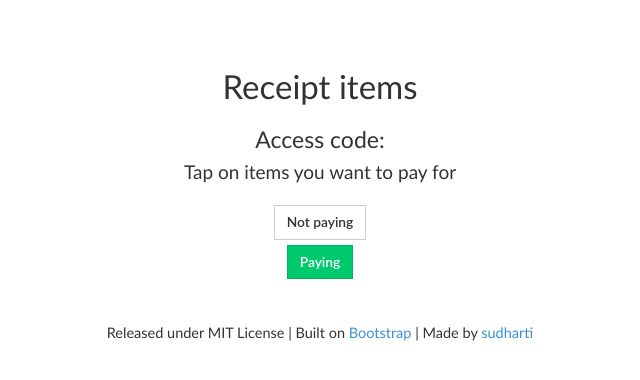
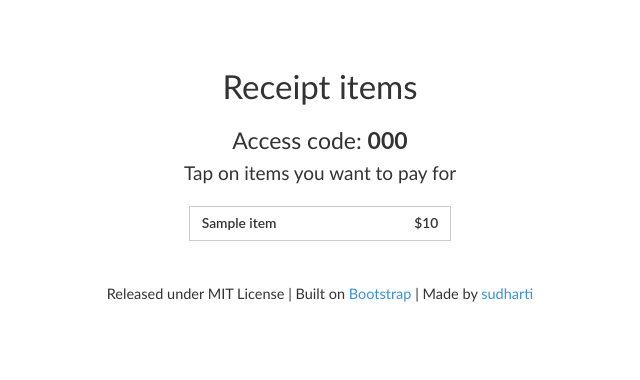
Before and after one commit to kiangkuang/WhoPay, a CodeIgniter app: the page made by application/views/receipt.php in a window 1280 px wide. Shown: the top 380 px of the page, without its empty margins (320-960 px from the left). Run offline with CodeIgniter, Linux system fonts and the light colour scheme; the template is opened without the code that fills it: most values are stand-ins (such as "Sample title", 1, 10 or a date in 2020); style sheets or scripts are compiled from the project's sources; some libraries are stand-ins or nearby versions; some web fonts are replaced.

Commit message:
improve receipt

```diff
--- a/application/views/receipt.php
+++ b/application/views/receipt.php
@@ -18,19 +18,15 @@
 			<div class="col-md-6 col-md-offset-3">
 				<div class="text-center">
 					<h1>Receipt items</h1>
-					<h3> Access code: </h3>
+					<h3> Access code: <b><?= $receiptCode ?></b></h3>
 					<h4>Tap on items you want to pay for</h4>
-					<div class="row" style="margin-top:20px">
-
-							<a href="#" class="btn btn-default">Not paying</a>
-
-					</div>
-					<div class="row" style="margin-top:5px">
-
-						<a href="#" class="btn btn-success">Paying</a>
-
-					</div>
-
+					<?php foreach ($items as $item): ?>
+						<div class="row" style="margin-top:20px">
+							<div class="col-md-6 col-md-offset-3">
+								<a href="#" class="btn btn-default btn-block"><span class="pull-left"><?= $item->name?></span>&nbsp;<span class="pull-right">$<?= $item->cost ?></span></a>
+							</div>
+						</div>
+					<?php endforeach; ?>
 				</div>
 			</div>
 		</div>
```
Also changed, not shown: application/controllers/Main.php (+6 -2 lines).
